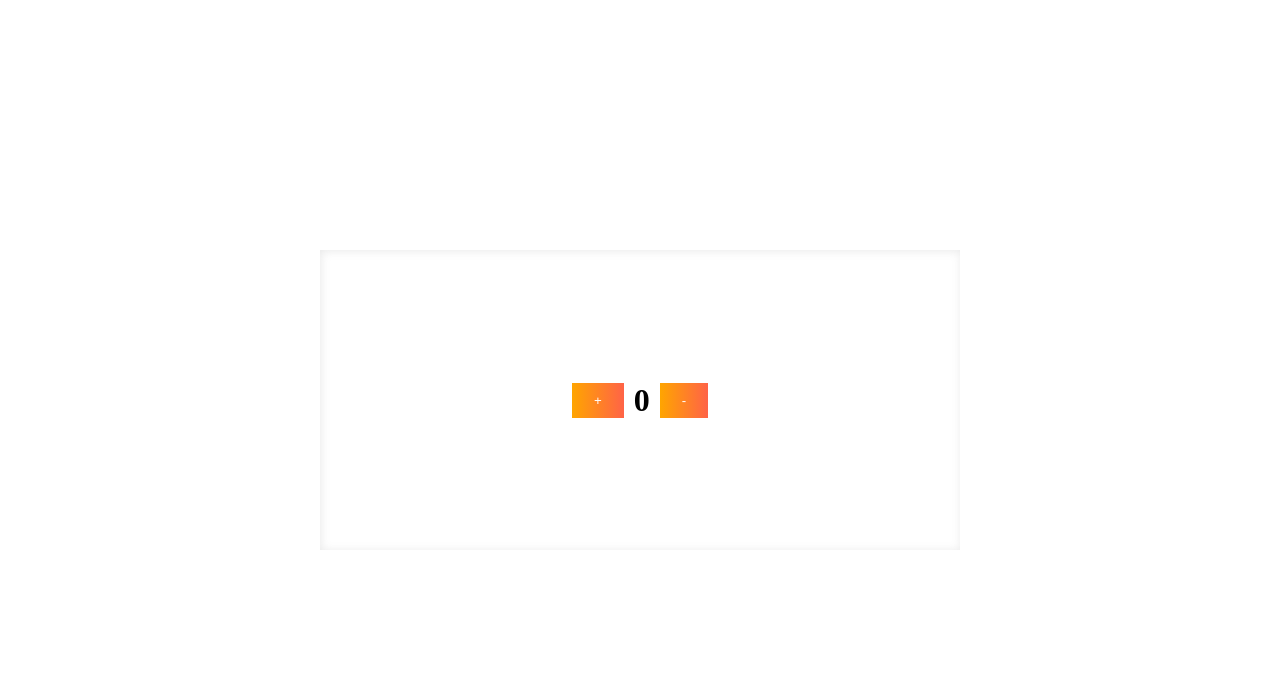
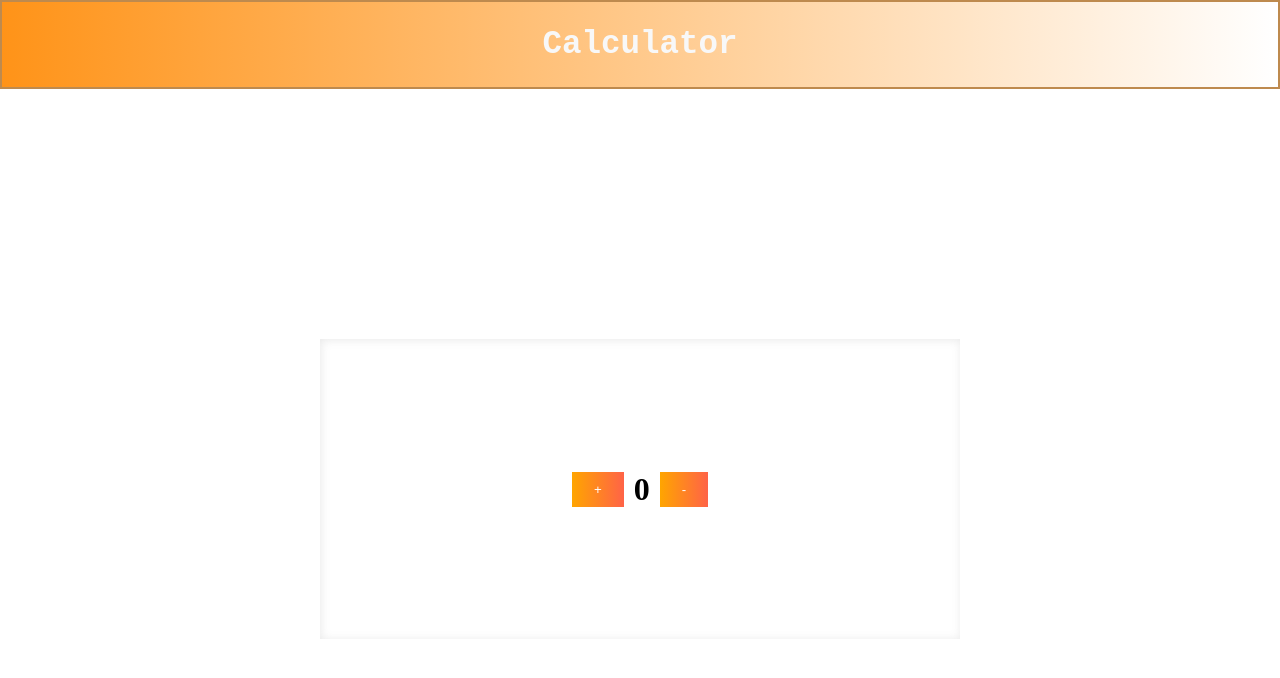
Before and after one commit to Anuragtawaniya/Javascript, a plain HTML site: page counter/index.html in a window 1280 px wide. Drawn offline with Linux system fonts and the light colour scheme.

Commit message:
Mohit updated Heading

```diff
--- a/counter/index.html
+++ b/counter/index.html
@@ -6,11 +6,24 @@
     <meta http-equiv="X-UA-Compatible" content="IE=edge">
     <meta name="viewport" content="width=device-width, initial-scale=1.0">
     <link rel="stylesheet" href="style.css">
+    <style>
+        p{
+            max-width: 100%;
+            border: 2px solid rgb(190, 138, 78);
+            padding: 1.5rem;
+            background-image: linear-gradient(to right,rgba(255, 136, 0, 0.904),rgba(255, 255, 255, 0.849));
+            font-size: 5ch;
+            font-family: monospace;
+            font-weight: bold;
+            color: #f8f8f8;
+           text-align: center;
+        }
+    </style>
     <title>counter</title>
 </head>
 
 <body>
-
+    <p>Calculator</p>
     <div class="container">
         <div class="board">
             <button onclick="add()">+</button>
```
